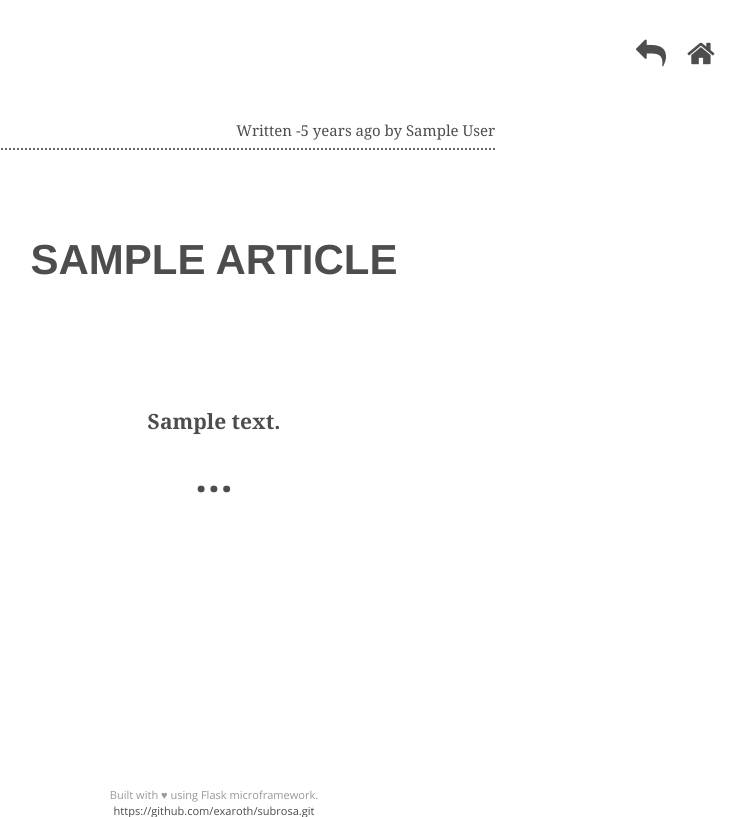
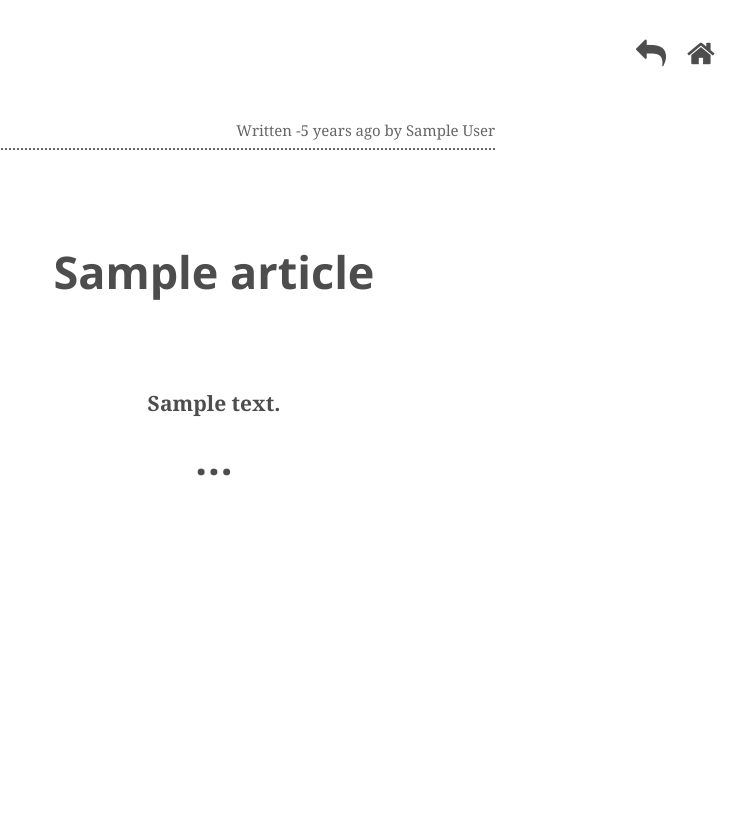
Before and after one commit to exaroth/subrosa, a Flask app: page /article/1 in a window 1280 px wide. Shown: the top 817 px of the page, without its empty margins (426-1171 px from the left). Run offline with Flask 2, Linux system fonts and the light colour scheme; tables that the repository leaves empty hold one stand-in row (values such as "Sample post"); some libraries are stand-ins or nearby versions.

Commit message:
modified single article layout

```diff
--- a/main/static/src/css/_partials/article-view.less
+++ b/main/static/src/css/_partials/article-view.less
@@ -2,14 +2,6 @@
 // Styles related to Single article view
 
 
-.article-main {
-
-	// overflow: hidden;
-}
-
-.article-main h2 {
-	text-align:center;
-}
 
 .article-main p {
 	font-size: 18px;
@@ -33,18 +25,19 @@
 	color: @black-70;
 }
 
-.article-main h2 {
+.article-main .article-title {
 	font-weight: bold;
-	font-family: @serif-font;
-	font-size: 2.8em;
-	margin-bottom: 1em;
+	font-family: @sans-font;
+	font-size: 3em;
+	text-align: center;
 	color: @black-70;
-	// color: white;
+	line-height: 1.4em;
 	padding: 1.2em 0.8em 1.4em 0.8em;
-	// background-color: @yellow;
 }
 
-.article-main p {
+.article-main p,
+.article-main li,
+.article-main a {
 	@media screen and (min-width: @md){
 
 		font-size: 1.4em;
@@ -101,11 +94,13 @@ blockquote {
 	}
 }
 
-.article-main .article-timesince {
+.article-header .article-timesince {
 	border-bottom: 2px dotted @black-60;
 	padding-bottom: 10px;
 	text-align: right;
 	margin-bottom: 1em;
+	font-family: @body-font;
+	color: @black-60;
 	@media screen and (max-width: @md) {
 		padding: 0 1em;
 		width: 80%;
--- a/main/static/src/css/_partials/gallery.less
+++ b/main/static/src/css/_partials/gallery.less
@@ -2,7 +2,11 @@
 
 // Styles related to gallery pages
 
-
+.gallery-wrapper {
+	width: 80%;
+	margin: 0 auto;
+	margin-top: 4em;
+}
 .gallery-image {
 	background-position: center center;
 	color: white;
--- a/main/static/src/css/main.css
+++ b/main/static/src/css/main.css
@@ -3,9 +3,6 @@
   top: auto;
   left: -999em;
   right: auto;
-}
-.article-main h2 {
-  text-align: center;
 }
 .article-main p {
   font-size: 18px;
@@ -26,16 +23,19 @@
   font-family: 'Georgia', 'Times New Roman', Times, serif;
   color: #4d4d4d;
 }
-.article-main h2 {
+.article-main .article-title {
   font-weight: bold;
-  font-family: 'Helvetica Neue', Helvetica, Tahoma, Arial, serif;
-  font-size: 2.8em;
-  margin-bottom: 1em;
+  font-family: 'Open Sans', 'Helvetica Neue', Helvetica, Tahoma, Arial, serif;
+  font-size: 3em;
+  text-align: center;
   color: #4d4d4d;
+  line-height: 1.4em;
   padding: 1.2em 0.8em 1.4em 0.8em;
 }
 @media screen and (min-width: 970px) {
-  .article-main p {
+  .article-main p,
+  .article-main li,
+  .article-main a {
     font-size: 1.4em;
     line-height: 1.6em;
   }
@@ -82,14 +82,16 @@ blockquote p {
   font-size: 2em;
   width: 100%;
 }
-.article-main .article-timesince {
+.article-header .article-timesince {
   border-bottom: 2px dotted #666666;
   padding-bottom: 10px;
   text-align: right;
   margin-bottom: 1em;
+  font-family: 'Georgia', 'Times New Roman', Times, serif;
+  color: #666666;
 }
 @media screen and (max-width: 970px) {
-  .article-main .article-timesince {
+  .article-header .article-timesince {
     padding: 0 1em;
     width: 80%;
     display: block;
@@ -350,6 +352,11 @@ textarea.article-title {
   text-decoration: none;
   color: white;
 }
+.gallery-wrapper {
+  width: 80%;
+  margin: 0 auto;
+  margin-top: 4em;
+}
 .gallery-image {
   background-position: center center;
   color: white;
@@ -408,6 +415,14 @@ textarea.article-title {
 }
 body {
   overflow-x: hidden;
+}
+h1,
+h2,
+h3,
+h4,
+h5,
+h6 {
+  text-rendering: optimizeLegibility;
 }
 .content {
   min-height: 100%;
--- a/main/static/src/css/main.less
+++ b/main/static/src/css/main.less
@@ -12,7 +12,7 @@
 
 // @body-font: 'Libre Baskerville', 'Open Sans', 'Helvetica Neue', Helvetica, Arial, sans-serif;
 @body-font: 'Georgia', 'Times New Roman', Times, serif;
-@serif-font: 'Helvetica Neue', Helvetica, Tahoma, Arial, serif;
+@sans-font: 'Open Sans', 'Helvetica Neue', Helvetica, Tahoma, Arial, serif;
 
 @yellow: #fcc41e;
 @rose-red: #ff5c39;
@@ -34,6 +34,10 @@
 
 body {
 	overflow-x: hidden;
+}
+
+h1, h2, h3, h4, h5, h6 {
+	text-rendering: optimizeLegibility;
 }
 
 .content {
--- a/main/templates/article_view.html
+++ b/main/templates/article_view.html
@@ -11,8 +11,8 @@
 {% endblock %}
 
 {% block content %}
-<article class=" article-main col-md-8 col-md-offset-2 ">
-<div class="row">
+<article class="col-md-8 col-md-offset-2 ">
+    <div class="row article-header">
         <h5 class="article-timesince">
             {% if session.user and session.user == article.author.username %}
             <a class="btn btn-default btn-xs"  href="{{ url_for('delete_article', id = article.id) }}">Delete</a>
@@ -25,13 +25,13 @@
             by {{ article.author.real_name }}</h5>
             {% endif %}
         </div>
-<div class="row">
+        <div class="article-main">
 
-    <h2 class="article-title" >{{ article.title | upper }}</h2>
-</div>
+            <h1 class="article-title" >{{ article.title }}</h2>
                 <div class="article-body">
                    {{ article.body | markdown }}
                </div>
            </article>
+       </div>
 
        {% endblock %}
--- a/main/templates/user_images.html
+++ b/main/templates/user_images.html
@@ -22,12 +22,10 @@
     </div>
 </div>
  -->
- <div class="gallery-wrapper col-md-8 col-md-offset-2 ">
+ <div class="gallery-wrapper">
  {% for image in images.items %}
-
-
  <a href="{{ url_for('image_details', id = image.id)}}">
- <div class="gallery-image size22" data-vert="{{ image.is_vertical}}" data-desc="{{ image.description }}" style="background-image: url({{ url_path }}{{ image.showcase }})">
+ <div class="gallery-image size22" data-vert="{{ image.is_vertical}}" style="background-image: url({{ url_path }}{{ image.showcase }})">
  <div class="img-overlay"></div>
  <div class="img-desc">
 
```
Lines whose indentation alone changed are shown as unchanged.
